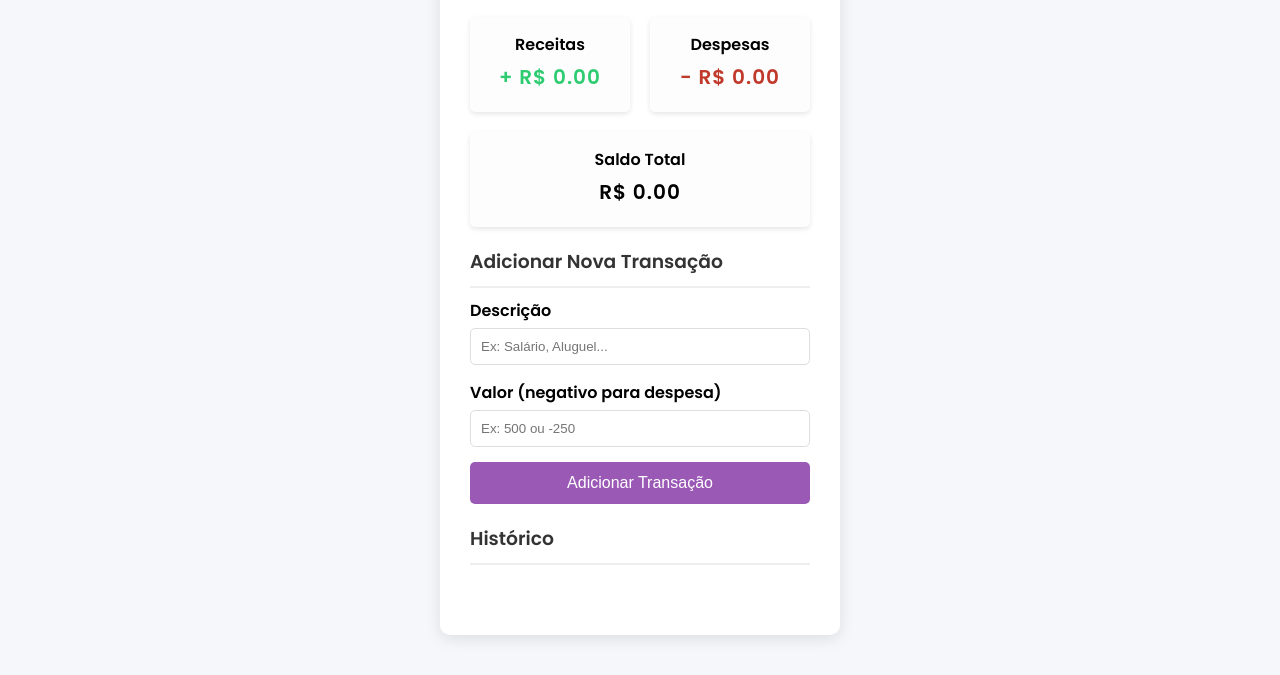
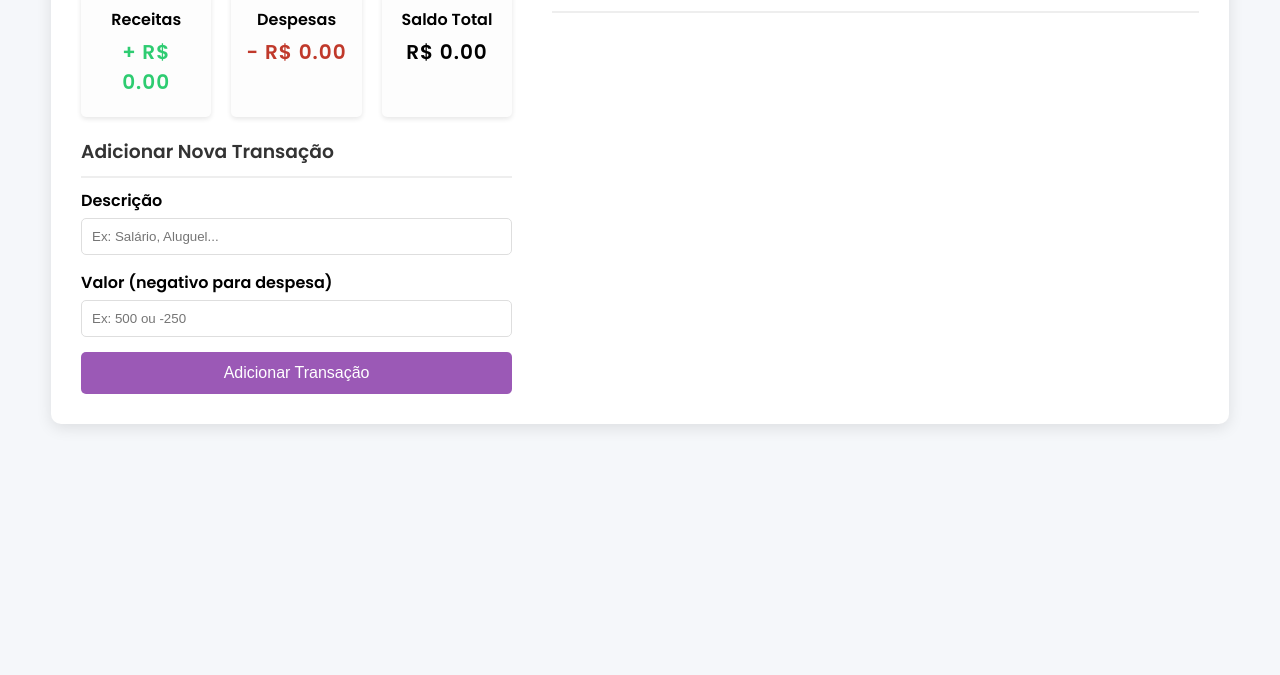
Before and after one commit to Kayky101/Projeto-Edson, a plain HTML site: page index.html in a window 1280 px wide. Shown: the part 175-850 px from the top of the page. After the commit the page ends 800 px from the top, so only its background shows below. Drawn offline with Linux system fonts and the light colour scheme.

Commit message:
Implementa persistência de dados com localStorage e adiciona responsividade para layout de desktop via media query.

```diff
--- a/script.js
+++ b/script.js
@@ -8,7 +8,12 @@ document.addEventListener('DOMContentLoaded', () => {
     const inputDescricao = document.getElementById('descricao');
     const inputValor = document.getElementById('valor');
 
-    let transacoes = [];
+    const transacoesDoLocalStorage = JSON.parse(localStorage.getItem('transacoes'));
+    let transacoes = transacoesDoLocalStorage !== null ? transacoesDoLocalStorage : [];
+
+    function updateLocalStorage() {
+        localStorage.setItem('transacoes', JSON.stringify(transacoes));
+    }
 
     function addTransactionDOM(transacao) {
         const tipo = transacao.valor > 0 ? 'receita' : 'despesa';
@@ -52,6 +57,7 @@ document.addEventListener('DOMContentLoaded', () => {
             valor: parseFloat(inputValor.value)
         };
         transacoes.push(transacao);
+        updateLocalStorage();
         init();
         inputDescricao.value = '';
         inputValor.value = '';
@@ -59,6 +65,7 @@ document.addEventListener('DOMContentLoaded', () => {
 
     window.removeTransacao = function(id) {
         transacoes = transacoes.filter(t => t.id !== id);
+        updateLocalStorage();
         init();
     }
 
--- a/style.css
+++ b/style.css
@@ -16,20 +16,20 @@ body {
     background-color: var(--cor-fundo);
     display: flex;
     justify-content: center;
-    align-items: center;
+    align-items: flex-start; /* Alinha no topo para desktop */
     min-height: 100vh;
     margin: 0;
-    padding: 20px 0; /* Adiciona padding vertical */
+    padding: 20px;
 }
 
-/* Regra do container para MOBILE FIRST */
+/* Regra do container modificada para ser flexível */
 .container {
     background-color: var(--cor-container);
     box-shadow: 0 4px 15px var(--cor-sombra);
     border-radius: 10px;
     padding: 30px;
     width: 95%;
-    max-width: 400px; /* Largura máxima para visualização mobile */
+    max-width: 1200px;
     margin: 20px auto;
 }
 
@@ -120,3 +120,27 @@ h2 { text-align: center; }
     transition: opacity 0.2s ease;
 }
 .lista-transacoes li:hover .btn-delete { opacity: 1; }
+
+
+/* --- ESTILOS PARA DESKTOP (TELA CHEIA) --- */
+@media (min-width: 768px) {
+    .main-grid {
+        display: grid;
+        grid-template-columns: 1fr 1.5fr;
+        gap: 40px;
+    }
+    .coluna-esquerda h3, .coluna-direita h3 {
+        margin-top: 0;
+    }
+    .lista-transacoes {
+        max-height: 500px;
+        overflow-y: auto;
+        padding-right: 10px;
+    }
+    .dashboard {
+        grid-template-columns: 1fr 1fr 1fr;
+    }
+    .dashboard .card.saldo {
+        grid-column: auto;
+    }
+}
```
